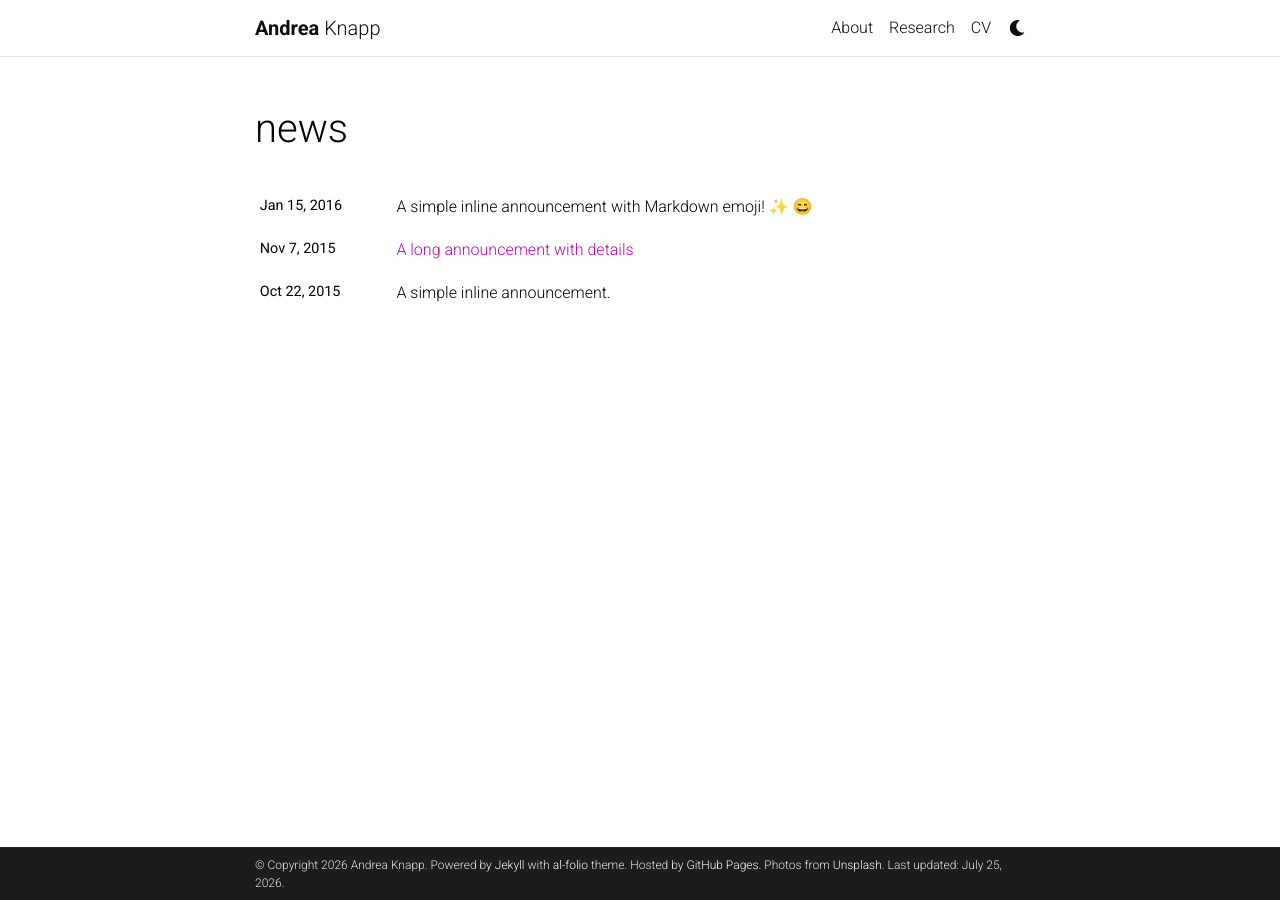
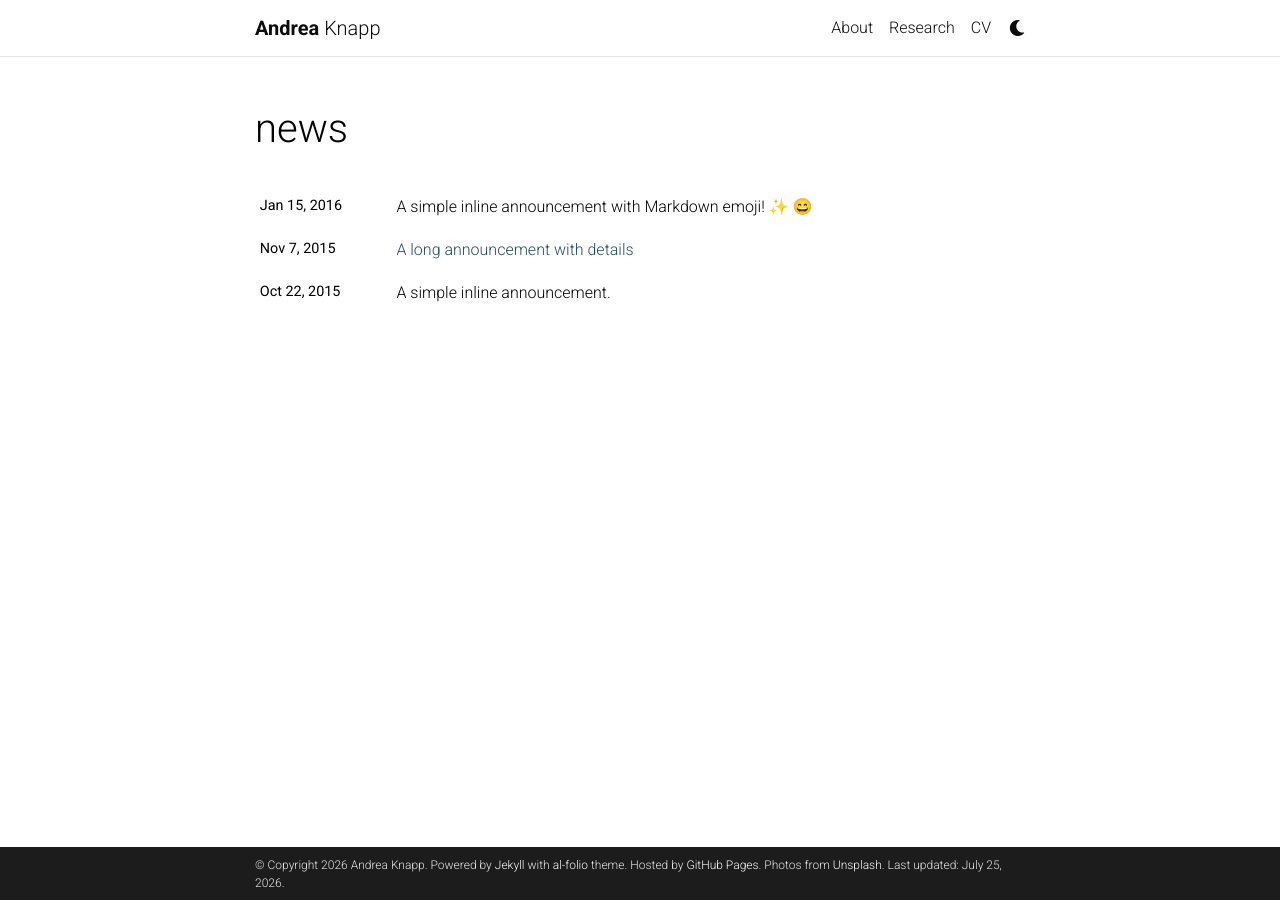
Before and after one commit to andrea-knpp/website, a Jekyll site: the page built from news.html, in a window 1280 px wide. Built offline with Jekyll 4.4.1, drawn with Linux system fonts in a browser that asks for light colours; full-size pictures stand in for the smaller copies a plugin makes; emoji names are drawn with the system emoji font; comment, search, counter and statistics services are not loaded; a style sheet for code colours, icons or effects is not loaded.

Commit message:
Update _themes.scss

```diff
--- a/_sass/_themes.scss
+++ b/_sass/_themes.scss
@@ -7,8 +7,8 @@
   --global-code-bg-color: #{$code-bg-color-light};
   --global-text-color: #{$black-color};
   --global-text-color-light: #{$grey-color};
-  --global-theme-color: #{$purple-color};
-  --global-hover-color: #{$purple-color};
+  --global-theme-color: #234a6b;
+  --global-hover-color: #16354d;
   --global-footer-bg-color: #{$grey-color-dark};
   --global-footer-text-color: #{$grey-color-light};
   --global-footer-link-color: #{$white-color};
```
